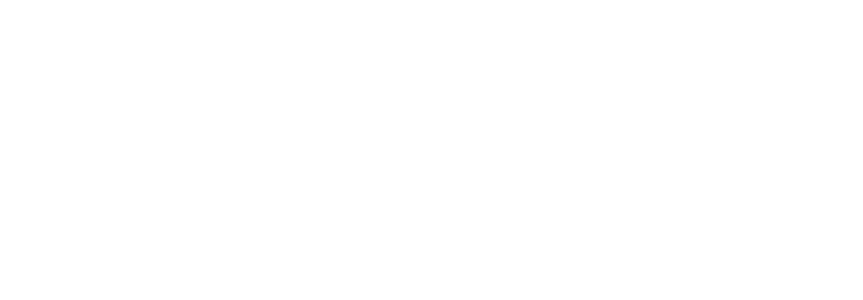
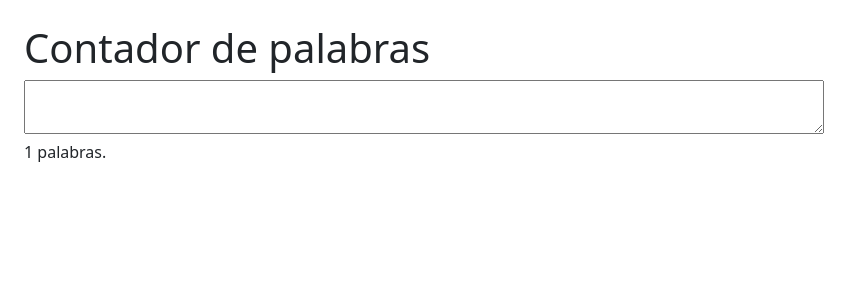
Before and after one commit to TutozGhub/Domina-React, a React (Vite) app: page /ContadorPalabras in a window 1280 px wide. Before the commit this address had no page. Shown: the top 300 px of the page, without its empty margins (0-863 px from the left). Built offline with nearby package versions, Linux system fonts and the light colour scheme.

Commit message:
Contador de palabras

```diff
--- /dev/null
+++ b/src/assets/components/ContadorPalabras/ContadorPalabras.jsx
@@ -0,0 +1,22 @@
+import React, { useState } from 'react'
+
+export default function ContadorPalabras() {
+  const [text, setText] = useState("");
+
+  const conteo = text.trim().split(" ").length + text.trim().split("\n").length - 1;
+
+  return (
+    <>
+    <div className='m-4'>
+      <h1>Contador de palabras</h1>
+      <textarea
+      className='w-100 max-width'
+      type="text"
+      value={text}
+      onChange={(e)=>setText(e.target.value)}
+      />
+      <p>{conteo} palabras.</p>
+    </div>
+    </>
+  )
+}
--- a/src/main.jsx
+++ b/src/main.jsx
@@ -16,6 +16,7 @@
 import OrdenandoRanking from './assets/components/OrdenandoRanking/OrdenandoRanking.jsx';
 import ListaUsuarios from './assets/components/ListaUsuarios/ListaUsuarios.jsx';
 import LeerMas from './assets/components/LeerMas/LeerMas.jsx';
+import ContadorPalabras from './assets/components/ContadorPalabras/ContadorPalabras.jsx';
 
 ReactDOM.createRoot(document.getElementById('root')).render(
   <React.StrictMode>
@@ -35,6 +36,7 @@
         <Route path="OrdenandoRanking" element={<OrdenandoRanking />} />
         <Route path="ListaUsuarios" element={<ListaUsuarios />} />
         <Route path="LeerMas" element={<LeerMas />} />
+        <Route path="ContadorPalabras" element={<ContadorPalabras />} />
       </Routes>
     </BrowserRouter>
   </React.StrictMode>,
```
